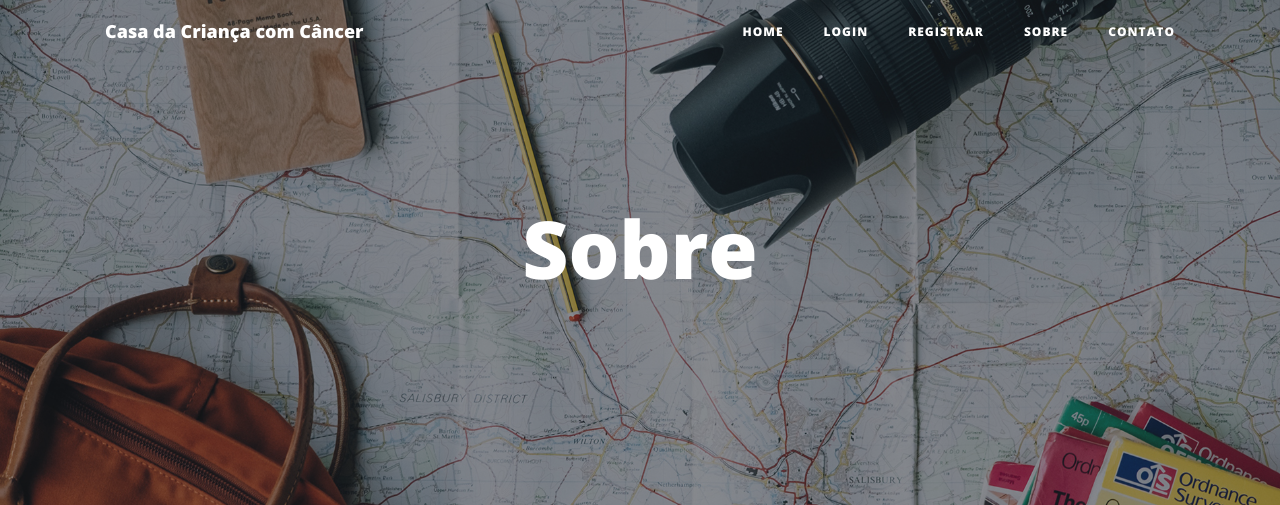
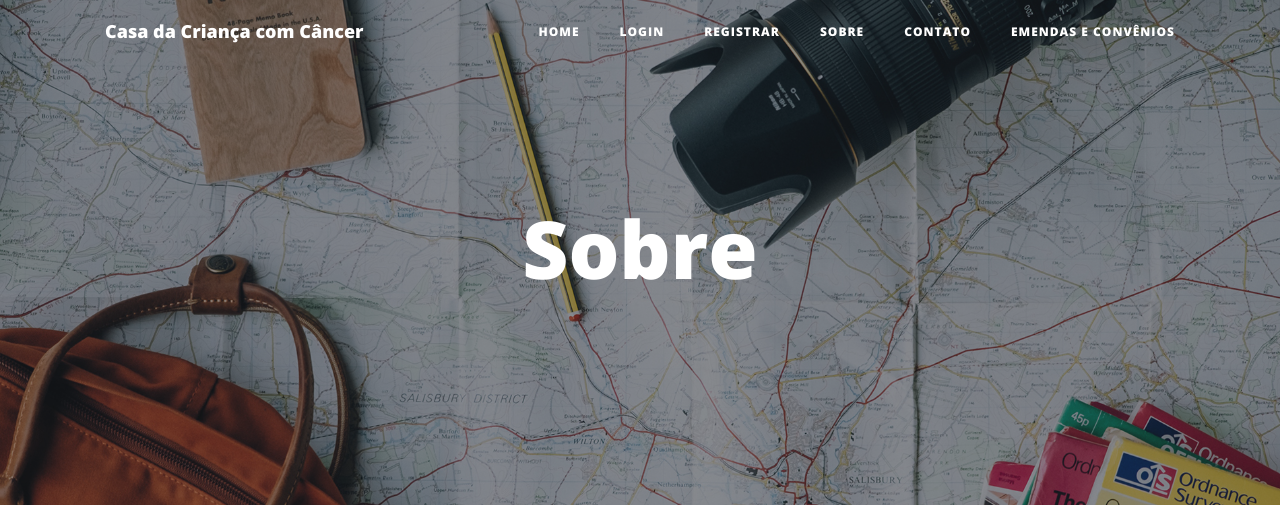
Before and after one commit to candidoalfilho/casa-sistema-final, a Flask app: page /about in a window 1280 px wide. Shown: the top 505 px of the page. Run offline with Flask 2, Linux system fonts and the light colour scheme; some libraries are stand-ins or nearby versions.

Commit message:
Adding the link for reports

```diff
--- a/main.py
+++ b/main.py
@@ -242,6 +242,10 @@ def about():
 def contact():
     return render_template("contact.html")
 
+@app.route("/reports")
+def reports():
+    return redirect("https://drive.google.com/drive/folders/1BAF2wmnKE46DzqSb0qh_TYLaUiJkrjDf?usp=sharing")
+
 
 @app.route("/new-post", methods=["GET", "POST"])
 def add_new_post():
--- a/templates/header.html
+++ b/templates/header.html
@@ -65,6 +65,9 @@
           <li class="nav-item">
             <a class="nav-link" href="{{ url_for('contact') }}">Contato</a>
           </li>
+          <li class="nav-item">
+            <a class="nav-link" href="{{ url_for('reports') }}">Emendas e Convênios</a>
+          </li>
         </ul>
       </div>
     </div>
```
